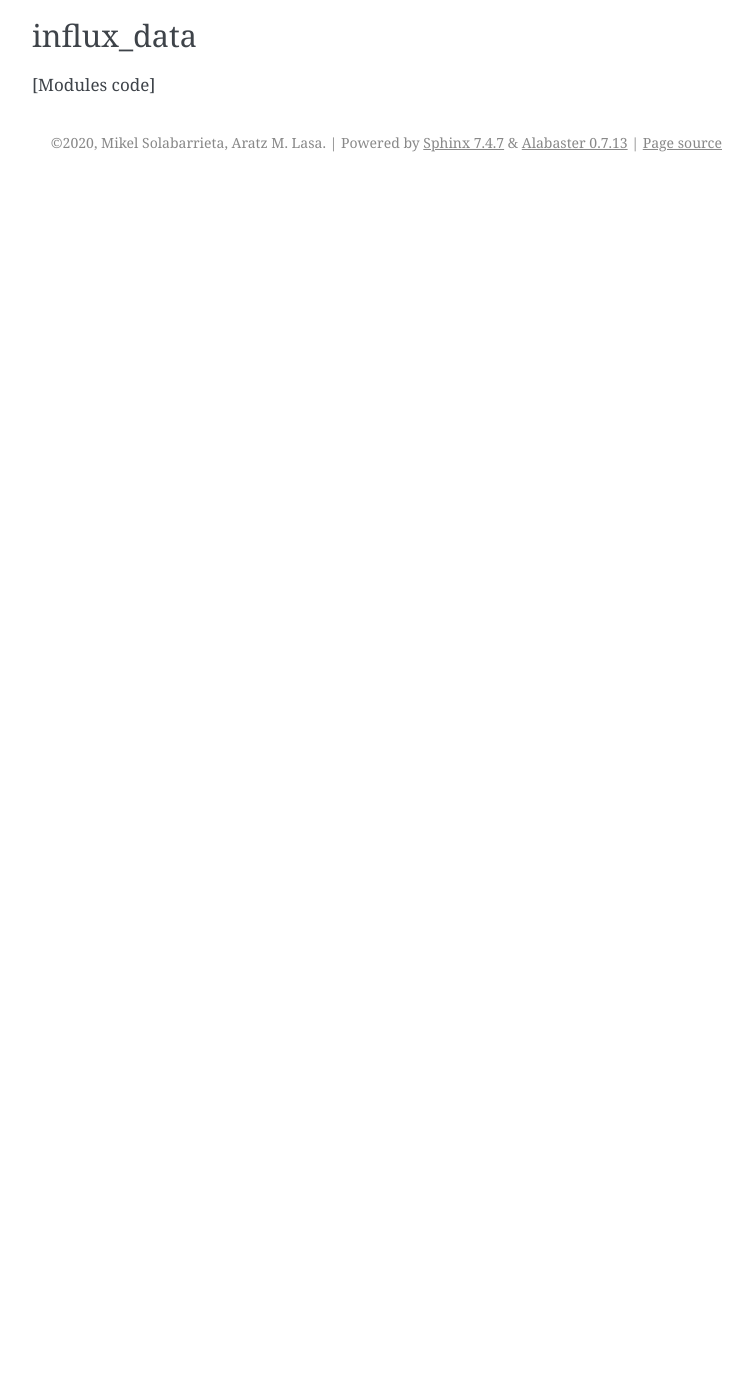
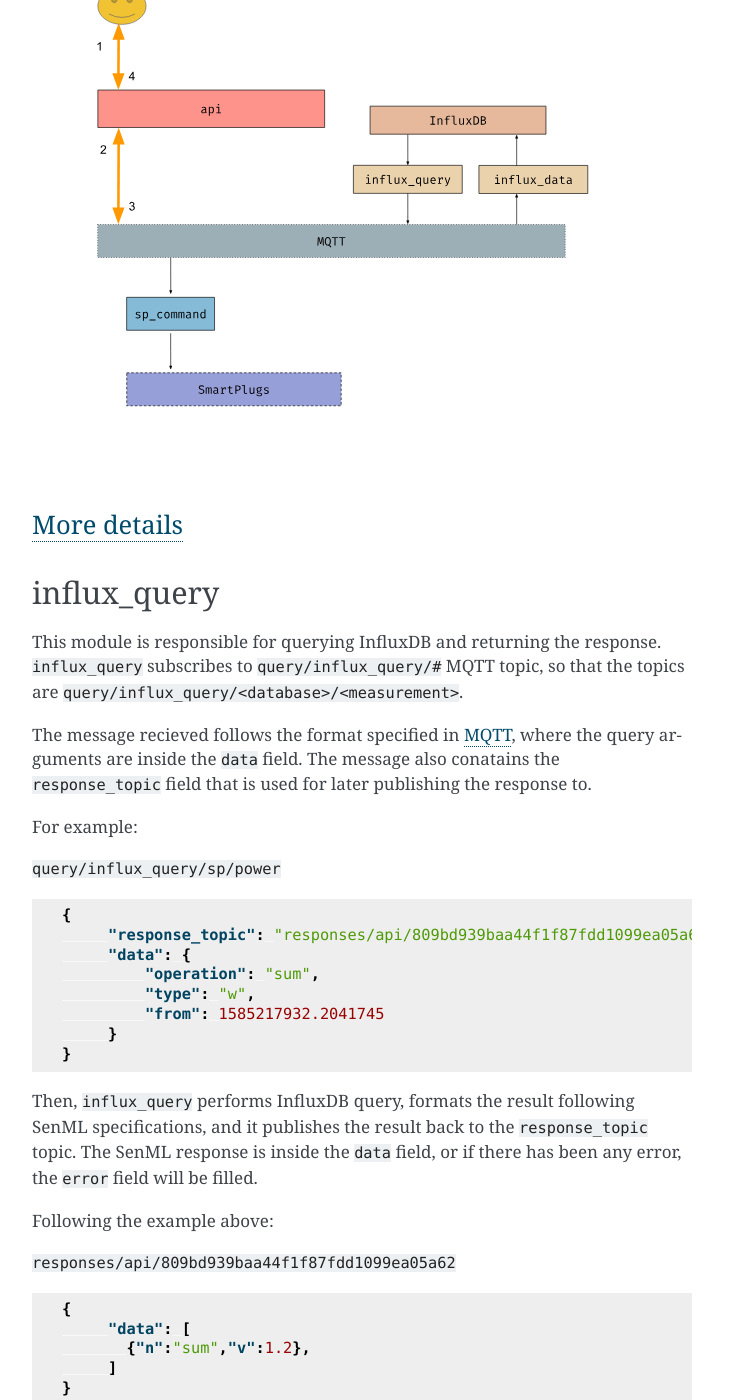
Before and after one commit to morelab/toad_docs, a Sphinx documentation site: the page built from docs/source/modules.rst, in a window 1280 px wide and 1400 px high, scrolled down 1225 px. Shown: the whole window, without its empty margins (388-1140 px from the left). Built offline with Sphinx 7.4.7, drawn with Linux system fonts in a browser that asks for light colours; before the commit the page ends 1407 px from its top, so only the background shows below that; some of the changed text lies outside the part shown.

Commit message:
Added 'influx_query' module explanation

```diff
--- a/docs/source/modules.rst
+++ b/docs/source/modules.rst
@@ -1,6 +1,10 @@
 ========
 Modules
 ========
+
+The modules of the system are the ones that appear in the following diagram:
+
+.. image:: _static/imgs/system-architecture.svg
 
 MQTT
 -----
@@ -31,8 +35,63 @@ It is a dumb module that its only logic is:
 ~~~~~~~~~~~~~~~~~~~~~~~~~~~~~~~~~~
 
 
+influx_query
+------------
+This module is responsible for querying InfluxDB and returning the response.
+:code:`influx_query` subscribes to :code:`query/influx_query/#` MQTT topic,
+so that the topics are :code:`query/influx_query/<database>/<measurement>`.
+
+The message recieved follows the format specified in :doc:`MQTT <modules/mqtt>`,
+where the query arguments are inside the :code:`data` field. The message also conatains
+the :code:`response_topic` field that is used for later publishing the response to.
+
+For example:
+
+:code:`query/influx_query/sp/power`
+
+.. code-block:: json
+
+   {
+        "response_topic": "responses/api/809bd939baa44f1f87fdd1099ea05a62",
+        "data": {
+            "operation": "sum",
+            "type": "w",
+            "from": 1585217932.2041745
+        }
+   }
+
+Then, :code:`influx_query` performs InfluxDB query, formats the result following SenML specifications,
+and it publishes the result back to the :code:`response_topic` topic. The SenML response is
+inside the :code:`data` field, or if there has been any error, the :code:`error` field will be filled.
+
+Following the example above:
+
+:code:`responses/api/809bd939baa44f1f87fdd1099ea05a62`
+
+.. code-block:: json
+
+   {
+        "data": [
+          {"n":"sum","v":1.2},
+        ]
+   }
+
+
 influx_data
 ------------
+This module is responsible for storing data to InfluxDB. Other modules
+publish the data into :code:`data/<source-id>/influx_data/<influx-database>`.
+And :code:`influx_data` reads and stores it.
 
+#. Listen for MQTT messages in topics that match: :code:`data/+/influx_data/#`
+#. Transform message into Influx data points
+#. Store data points to InfluxDB
 
-[Modules code]
+If a module wants to store data into InfluxDB, it should make use of :code:`influx_data`.
+For it, there are some conditions that must be fulfilled:
+
+- The data must be published through MQTT to topics that match: :code:`data/+/influx_data/#`
+- The MQTT messages must be formatted as defined in :doc:`MQTT <modules/mqtt>`
+- The data to be stored in InfluxDB must be within the :code:`data` field
+- and comply with the SenML format where BaseName+Name must be :code:`<id>/<measurement>`,
+  e.g. :code:`sp_w.r1.c1/power`
--- a/docs/source/modules/api.rst
+++ b/docs/source/modules/api.rst
@@ -241,11 +241,11 @@ listens for the message reply.
 
 If the GET request is...
 
-:code:`api/in/<agent>/<subpath>?<param:1>=<value:1>&<param:2>=<value:2>`
+:code:`api/out/<agent>/<subpath>?<param:1>=<value:1>&<param:2>=<value:2>`
 
 Will publish a single MQTT message...
 
-:code:`<agent>/<subpath>`
+:code:`data/<agent>/<subpath>`
 
 .. code-block:: json
 
```
Also changed, not shown: docs/source/_static/imgs/flow-api.svg.
